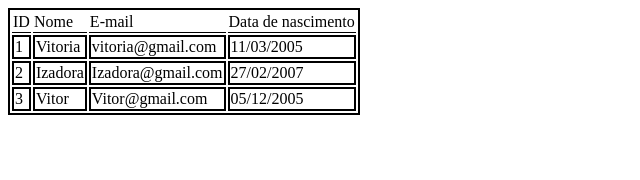
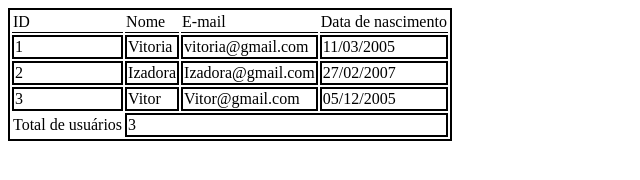
Before and after one commit to ruiva1103/programa-o, a plain HTML site: page index.html in a window 1280 px wide. Shown: the whole page, without its empty margins (0-640 px from the left). Drawn offline with Linux system fonts and the light colour scheme.

Commit message:
Add files via upload

```diff
--- a/index.html
+++ b/index.html
@@ -29,6 +29,10 @@
                     <td style="border: 2px solid black;">Vitor@gmail.com</td>
                     <td style="border: 2px solid black;">05/12/2005</td>
                 </tr>
+                <tr>
+                    <td>Total de usuários</td>
+                    <td colspan="3" style="border: 2px solid black;">3</td>
+                </tr>
             </table>
     </body>
 </html>
```
